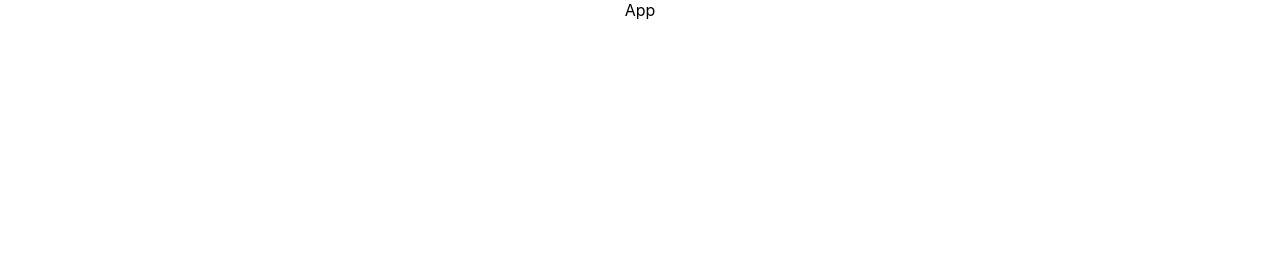
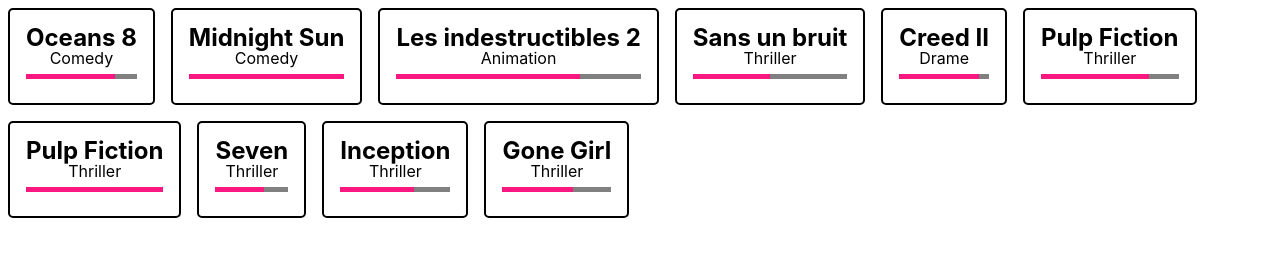
Before and after one commit to Liza-T-XLS/react-interview-movies, a React app: page / in a window 1280 px wide. Built offline with nearby package versions, Linux system fonts and the light colour scheme.

Commit message:
Components: Card + Gauge

```diff
--- a/src/components/App/App.scss
+++ /dev/null
@@ -1,3 +0,0 @@
-.App {
-  text-align: center;
-}
--- /dev/null
+++ b/src/components/App/app.scss
@@ -0,0 +1,5 @@
+.App {
+  text-align: center;
+  display: flex;
+  flex-wrap: wrap;
+}
--- a/src/components/App/index.js
+++ b/src/components/App/index.js
@@ -1,7 +1,11 @@
 // == Imports
 
 import React, { useEffect } from 'react';
-import './App.scss';
+import PropTypes from 'prop-types';
+
+import './app.scss';
+
+import Card from '../../containers/Card';
 
 // == Component
 
@@ -11,11 +15,20 @@
   }, [loadMovies]);
   return (
     <div className="App">
-      App
+      {movies.map((movie) => (
+        <Card key={movie.id} {...movie} />
+      ))}
     </div>
   );
 }
 
+// == PropTypes
+
+App.propTypes = {
+  movies: PropTypes.array.isRequired,
+  loadMovies: PropTypes.func.isRequired,
+};
+
 // == Export
 
 export default App;
--- /dev/null
+++ b/src/components/Card/Gauge/gauge.scss
@@ -0,0 +1,12 @@
+@import '../../../styles/vars';
+
+.gauge {
+  margin-top: 0.5rem;
+  margin-bottom: 0.5rem;
+  background-color: grey;
+  height: 0.3rem;
+  .likes {
+    background-color: $likeColor;
+    height: 100%;
+  }
+}
--- /dev/null
+++ b/src/components/Card/Gauge/index.js
@@ -0,0 +1,33 @@
+// == Imports
+
+import React from 'react';
+import PropTypes from 'prop-types';
+
+import './gauge.scss';
+
+// == Component
+
+const Gauge = ({likes, dislikes}) => {
+  const likesWidth = likes * 100 / (dislikes + likes);
+  const likesStyle = {
+    width: likesWidth+'%',
+  };
+  const title = likes+' / '+dislikes;
+
+  return (
+    <div className="gauge" title={title}>
+      <div className="likes" style={likesStyle}></div>
+    </div>
+  );
+}
+
+// == PropTypes
+
+Gauge.propTypes = {
+  likes: PropTypes.number.isRequired,
+  dislikes: PropTypes.number.isRequired,
+};
+
+// == Export
+
+export default Gauge;
--- /dev/null
+++ b/src/components/Card/card.scss
@@ -0,0 +1,6 @@
+.card {
+  border: 2px solid black;
+  border-radius: 5px;
+  padding: 1rem;
+  margin: 0.5rem;
+}
--- /dev/null
+++ b/src/components/Card/index.js
@@ -0,0 +1,30 @@
+// == Imports
+
+import React from 'react';
+import PropTypes from 'prop-types';
+
+import './card.scss';
+
+import Gauge from '../../containers/Card/Gauge';
+
+// == Component
+
+const Card = ({movie}) => {
+  return (
+    <div className="card">
+      <h2 className="title">{movie.title}</h2>
+      <span>{movie.category}</span>
+      <Gauge likes={movie.likes} dislikes={movie.dislikes} />
+    </div>
+  );
+}
+
+// == PropTypes
+
+Card.propTypes = {
+  movie: PropTypes.object.isRequired,
+};
+
+// == Export
+
+export default Card;
--- /dev/null
+++ b/src/containers/Card/Gauge/index.js
@@ -0,0 +1,21 @@
+// == Imports
+
+import { connect } from 'react-redux';
+
+import Gauge from '../../../components/Card/Gauge';
+
+const mapStateToProps = (state, ownProps) => ({
+  likes: ownProps.likes,
+  dislikes: ownProps.dislikes,
+});
+
+const mapDispatchToProps = (dispatch) => ({
+
+});
+
+// == Export
+
+export default connect(
+  mapStateToProps,
+  mapDispatchToProps,
+)(Gauge);
--- /dev/null
+++ b/src/containers/Card/index.js
@@ -0,0 +1,20 @@
+// == Imports
+
+import { connect } from 'react-redux';
+
+import Card from '../../components/Card';
+
+const mapStateToProps = (state, ownProps) => ({
+  movie: ownProps,
+});
+
+const mapDispatchToProps = (dispatch) => ({
+
+});
+
+// == Export
+
+export default connect(
+  mapStateToProps,
+  mapDispatchToProps,
+)(Card);
--- a/src/styles/_vars.scss
+++ b/src/styles/_vars.scss
@@ -0,0 +1 @@
+$likeColor: #f91880;
--- a/src/styles/index.scss
+++ b/src/styles/index.scss
@@ -1,3 +1,6 @@
+@import 'reset';
+@import 'vars';
+
 body {
   margin: 0;
   font-family: -apple-system, BlinkMacSystemFont, 'Segoe UI', 'Roboto', 'Oxygen',
@@ -7,7 +10,7 @@
   -moz-osx-font-smoothing: grayscale;
 }
 
-code {
-  font-family: source-code-pro, Menlo, Monaco, Consolas, 'Courier New',
-    monospace;
+h2 {
+  font-size: 1.5rem;
+  font-weight: bold;
 }
```
